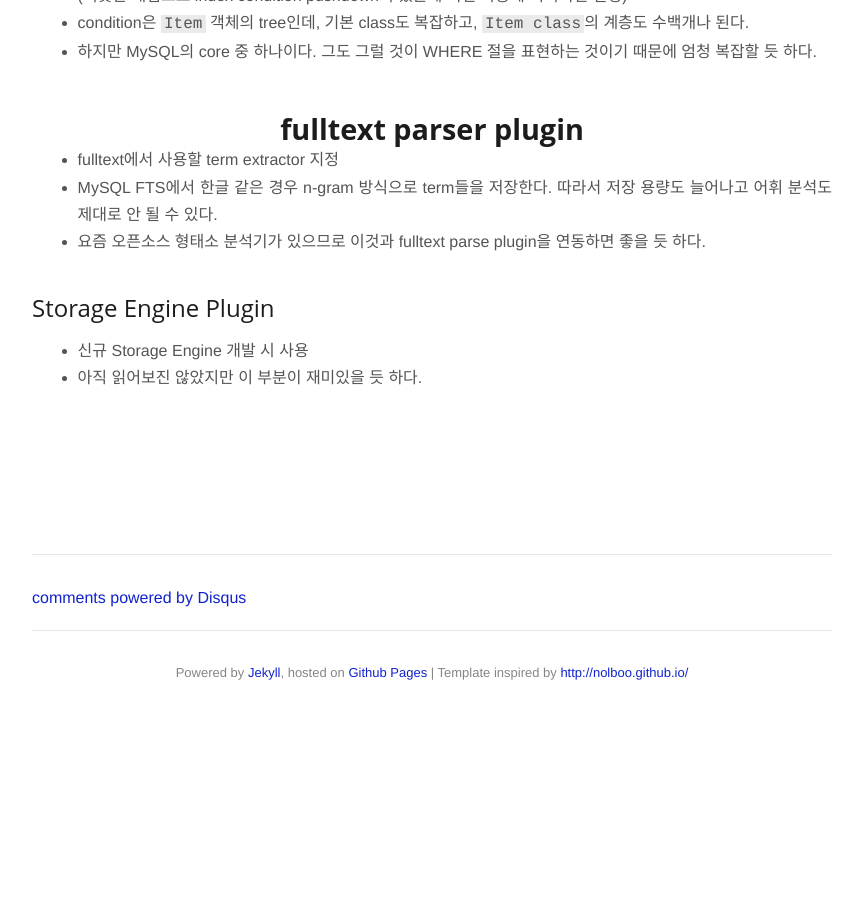
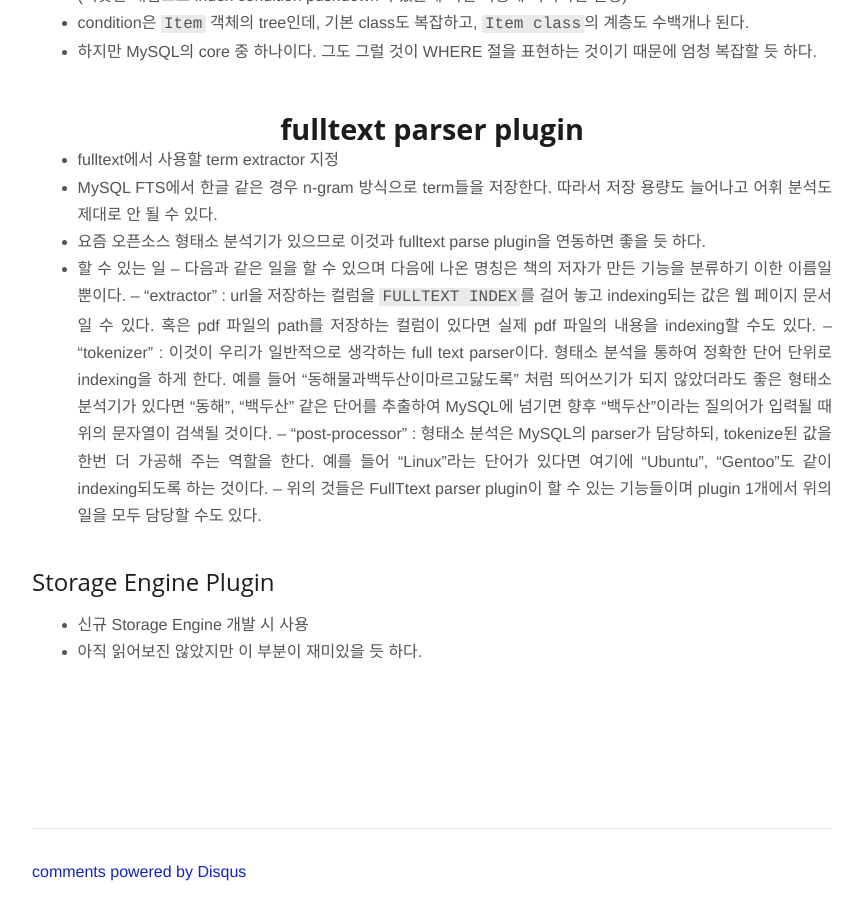
Before and after one commit to jason-heo/jason-heo.github.io, a Jekyll site: the page built from _posts/2014-12-17-mysql-plugin-development.md, in a window 1280 px wide and 900 px high, scrolled down 1675 px. Shown: the whole window, without its empty margins (208-1071 px from the left). Built offline with Jekyll 4.4.1, drawn with Linux system fonts in a browser that asks for light colours; Markdown is read by kramdown in place of the engine named in the settings; comment, search, counter and statistics services are not loaded; before the commit the page ends 2395 px from its top, so only the background shows below that.

Commit message:
fulltext parser에 설명 추가

```diff
--- a/_posts/2014-12-17-mysql-plugin-development.md
+++ b/_posts/2014-12-17-mysql-plugin-development.md
@@ -47,6 +47,12 @@ Plugin 종류별로 할 수 있는 일이 다른데, 이들의 특성을 파악
 - fulltext에서 사용할 term extractor 지정
 - MySQL FTS에서 한글 같은 경우 n-gram 방식으로 term들을 저장한다. 따라서 저장 용량도 늘어나고 어휘 분석도 제대로 안 될 수 있다.
 - 요즘 오픈소스 형태소 분석기가 있으므로 이것과 fulltext parse plugin을 연동하면 좋을 듯 하다.
+- 할 수 있는 일
+-- 다음과 같은 일을 할 수 있으며 다음에 나온 명칭은 책의 저자가 만든 기능을 분류하기 이한 이름일 뿐이다.
+-- "extractor" : url을 저장하는 컬럼을 `FULLTEXT INDEX`를 걸어 놓고 indexing되는 값은 웹 페이지 문서일 수 있다. 혹은 pdf 파일의 path를 저장하는 컬럼이 있다면 실제 pdf 파일의 내용을 indexing할 수도 있다.
+-- "tokenizer" : 이것이 우리가 일반적으로 생각하는 full text parser이다. 형태소 분석을 통하여 정확한 단어 단위로 indexing을 하게 한다. 예를 들어 "동해물과백두산이마르고닳도록" 처럼 띄어쓰기가 되지 않았더라도 좋은 형태소 분석기가 있다면 "동해", "백두산" 같은 단어를 추출하여 MySQL에 넘기면 향후 "백두산"이라는 질의어가 입력될 때 위의 문자열이 검색될 것이다.
+-- "post-processor" : 형태소 분석은 MySQL의 parser가 담당하되, tokenize된 값을 한번 더 가공해 주는 역할을 한다. 예를 들어 "Linux"라는 단어가 있다면 여기에 "Ubuntu", "Gentoo"도 같이 indexing되도록 하는 것이다.
+-- 위의 것들은 FullTtext parser plugin이 할 수 있는 기능들이며 plugin 1개에서 위의 일을 모두 담당할 수도 있다.
 
 ## Storage Engine Plugin
 
```
